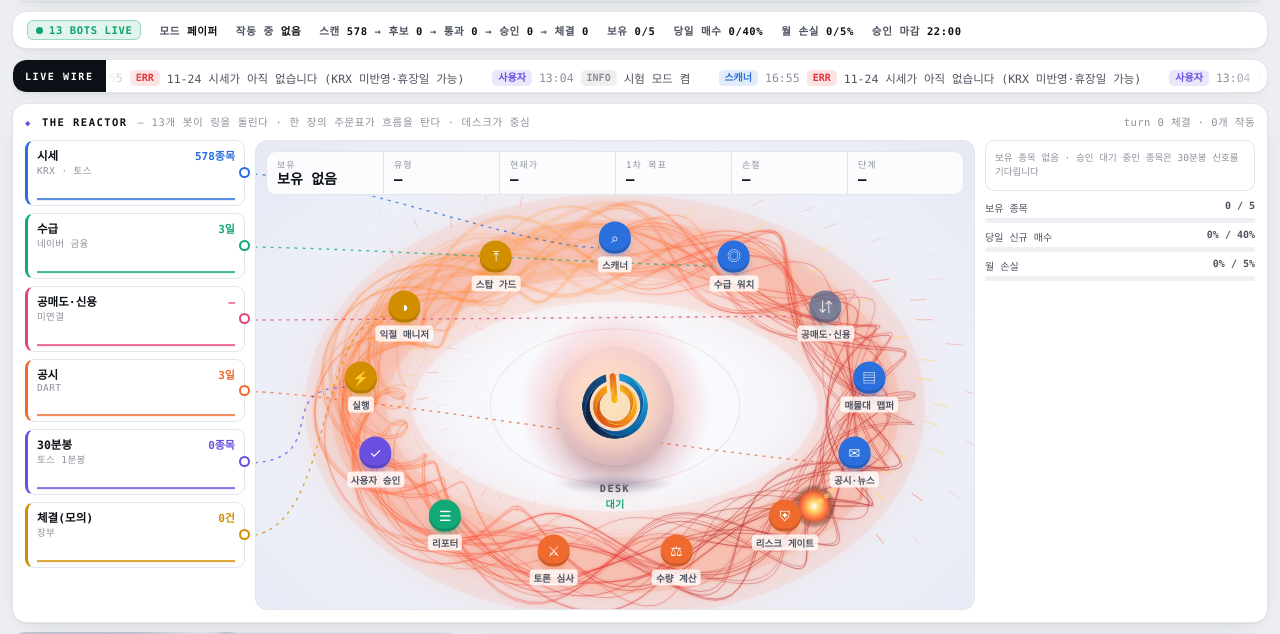
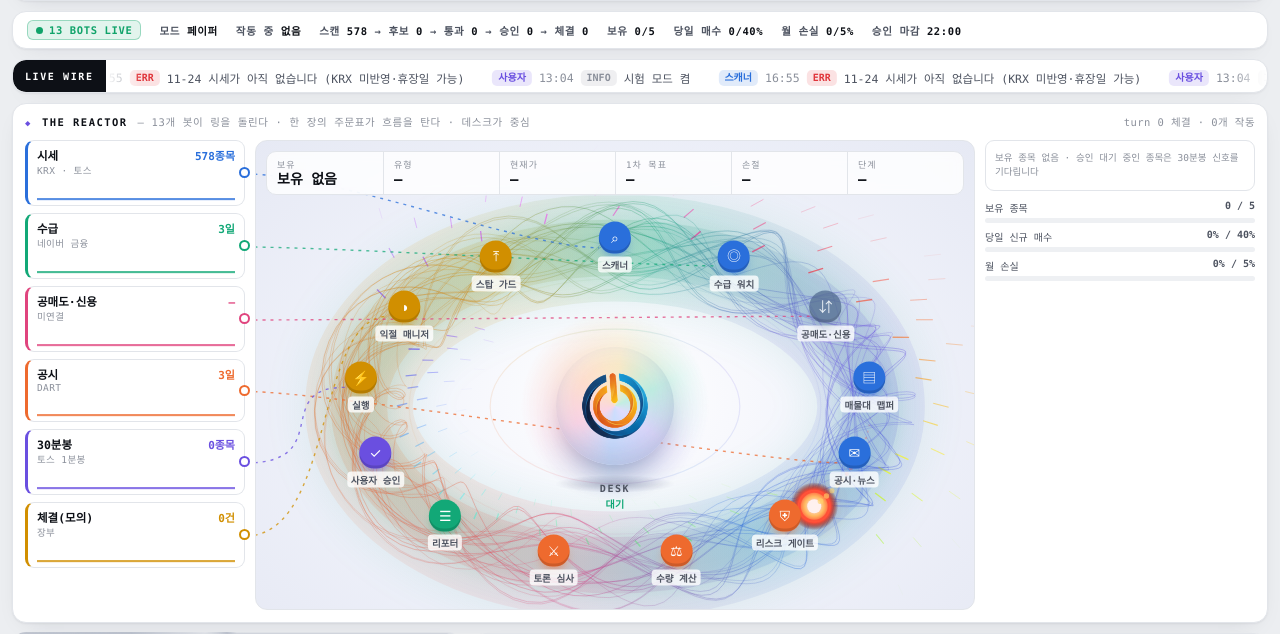
Before and after one commit to winar630/nightdesk-dashboard, a plain HTML site: page index.html in a window 1280 px wide. Shown: the part 89-723 px from the top of the page. Drawn offline with Linux system fonts and the light colour scheme; animation ran at ten frames a second.

Commit message:
Reactor: rainbow coils restored, solar fireball ticket for visibility
Co-Authored-By: Claude Opus 5.5 <noreply@anthropic.com>
Claude-Session: https://claude.ai/code/session_01XF2WsgrQjDf1kszgxMapKf

```diff
--- a/index.html
+++ b/index.html
@@ -122,8 +122,8 @@ body{margin:0}
   background:radial-gradient(circle at 36% 30%,#fff 0%,#f4f6fb 45%,#d7dcea 100%);box-shadow:0 18px 30px -12px rgba(30,40,80,.45),inset 0 -10px 18px rgba(80,90,140,.18);display:grid;place-items:center}
 :root[data-theme="dark"] .orb{background:radial-gradient(circle at 36% 30%,#3a4258 0%,#20263a 55%,#141826 100%);box-shadow:0 18px 30px -12px rgba(0,0,0,.8),inset 0 -10px 18px rgba(0,0,0,.4)}
 .orb::before{content:"";position:absolute;inset:-26px;border-radius:50%;z-index:-1;pointer-events:none;
-  background:radial-gradient(circle,rgba(255,196,90,.55) 0%,rgba(255,90,50,.32) 38%,rgba(216,30,60,.12) 58%,transparent 72%);animation:corona 3.2s ease-in-out infinite}
-@keyframes corona{50%{transform:scale(1.12);opacity:.75}}
+  background:conic-gradient(from 0deg,rgba(75,141,255,.32),rgba(255,106,160,.32),rgba(255,130,71,.32),rgba(243,181,44,.32),rgba(34,207,147,.32),rgba(157,136,255,.32),rgba(75,141,255,.32));-webkit-mask:radial-gradient(circle,#000 30%,transparent 70%);mask:radial-gradient(circle,#000 30%,transparent 70%);animation:corona 3.2s ease-in-out infinite}
+@keyframes corona{0%{transform:rotate(0) scale(1)}50%{transform:rotate(180deg) scale(1.12);opacity:.8}100%{transform:rotate(360deg) scale(1)}}
 .orb .lg{width:66px;height:66px;background:url(assets/desk-logo.png) center/contain no-repeat;animation:breathe 4s ease-in-out infinite}
 @keyframes breathe{50%{transform:scale(1.05)}}
 .orb .shadow{position:absolute;left:50%;top:100%;width:120px;height:18px;margin:10px 0 0 -60px;border-radius:50%;background:radial-gradient(closest-side,rgba(40,50,90,.28),transparent)}
@@ -480,8 +480,10 @@ function drawFrame(){
   const dark = root.dataset.theme === 'dark';
   ctx.setTransform(dpr, 0, 0, dpr, 0, 0); ctx.clearRect(0, 0, W, H);
   // 태양 계열: 진홍 → 빨강 → 주황 → 금빛 → 빨강
-  const cols = ['#8e1028', '#d81e3c', '#ff4b36', '#ff8a2a', '#ffc24d', '#ff5a3a', '#b3122f', '#8e1028'];
-  const FLARE = '#ff6a3a', CORE = '#ffd36b';
+  // 코일·코로나·태양풍은 무지개, 링을 도는 주문표만 태양색(흰 심지·금빛·빨강)이라 눈에 띈다
+  const cols = ['--c1','--c6','--c2','--c4','--c3','--c5','--c1'].map(css);
+  const FLARE = '#ff4b36', CORE = '#ffd36b';
+  const hue = a => `hsl(${((a*180/Math.PI) % 360 + 360) % 360} 95% ${dark ? 62 : 52}%)`;
   let grad; try { grad = ctx.createConicGradient(t*0.15, cx, cy); cols.forEach((c,i) => grad.addColorStop(i/(cols.length-1), c)); } catch (e) { grad = ctx.createLinearGradient(cx - Rr, 0, cx + Rr, 0); cols.forEach((c,i) => grad.addColorStop(i/(cols.length-1), c)); }
   const ring = (k, a) => [cx + Rr*k*Math.cos(a), cy + Rr*k*tilt*Math.sin(a)];
   // 코로나: 링 둘레가 숨 쉬듯 빛난다
@@ -489,11 +491,11 @@ function drawFrame(){
   ctx.save(); if (dark) ctx.globalCompositeOperation = 'lighter';
   for (const [w, al, bl] of [[Rr*0.42, 0.07 + 0.04*pulse, 40], [Rr*0.22, 0.10 + 0.05*pulse, 22]]) {
     ctx.beginPath(); ctx.ellipse(cx, cy, Rr, Rr*tilt, 0, 0, Math.PI*2);
-    ctx.strokeStyle = FLARE; ctx.lineWidth = w; ctx.globalAlpha = al; ctx.shadowColor = FLARE; ctx.shadowBlur = bl; ctx.stroke(); }
+    ctx.strokeStyle = grad; ctx.lineWidth = w; ctx.globalAlpha = al; ctx.shadowColor = cols[4]; ctx.shadowBlur = bl; ctx.stroke(); }
   ctx.restore();
   // 퍼지는 파동 (붉은 열기)
   for (let k = 0; k < 3; k++) { const p = ((t*0.25 + k/3) % 1); ctx.beginPath(); ctx.ellipse(cx, cy, Rr*(0.25 + p*0.95), Rr*tilt*(0.25 + p*0.95), 0, 0, Math.PI*2);
-    ctx.strokeStyle = cols[2]; ctx.globalAlpha = (1 - p)*0.16; ctx.lineWidth = 1.2; ctx.stroke(); }
+    ctx.strokeStyle = grad; ctx.globalAlpha = (1 - p)*0.16; ctx.lineWidth = 1.2; ctx.stroke(); }
   // 태양풍: 링에서 바깥으로 흘러 나가는 불티
   ctx.save(); if (dark) ctx.globalCompositeOperation = 'lighter';
   const N = W < 520 ? 70 : 140;
@@ -503,23 +505,26 @@ function drawFrame(){
     const k0 = 1 + (seed < .5 ? -1 : 1)*0.14, k1 = k0 + (k0 > 1 ? 1 : -0.6)*ph*0.55;
     const [x0, y0] = ring(k1 - (k0 > 1 ? 0.06 : -0.04), a - 0.02), [x1, y1] = ring(k1, a);
     ctx.globalAlpha = (1 - ph)*(0.25 + 0.5*seed);
-    ctx.strokeStyle = ph < .35 ? CORE : FLARE; ctx.lineWidth = 1.2*(1 - ph) + .3;
+    ctx.strokeStyle = hue(a + t*0.15); ctx.lineWidth = 1.2*(1 - ph) + .3;
     ctx.beginPath(); ctx.moveTo(x0, y0); ctx.lineTo(x1, y1); ctx.stroke(); }
   ctx.restore();
-  // 코일 (붉은 그라데이션)
-  const S = W < 520 ? 18 : 30, steps = 150, tube = Rr*0.16; ctx.lineWidth = W < 520 ? .75 : .9; ctx.strokeStyle = grad;
-  ctx.save(); ctx.shadowColor = FLARE; ctx.shadowBlur = dark ? 6 : 3;
+  // 코일 (무지개)
+  const S = W < 520 ? 18 : 30, steps = 150, tube = Rr*0.16; ctx.lineWidth = W < 520 ? .7 : .85; ctx.strokeStyle = grad;
+  ctx.save(); ctx.shadowColor = dark ? 'rgba(255,255,255,.35)' : 'rgba(120,120,200,.25)'; ctx.shadowBlur = dark ? 5 : 2;
   for (let k = 0; k < S; k++) { const ph = k*2*Math.PI/S, tw = 4 + (k % 3);
     ctx.beginPath();
     for (let j = 0; j <= steps; j++) { const th = j*2*Math.PI/steps, ps = ph + tw*th + t*(0.5 + (k%4)*0.12), rt = tube*(0.75 + 0.35*Math.sin(3*th + k + t*0.7));
       const rad = Rr + rt*Math.cos(ps), x = cx + rad*Math.cos(th), y = cy + rad*tilt*Math.sin(th) - rt*Math.sin(ps)*0.85;
       j ? ctx.lineTo(x, y) : ctx.moveTo(x, y); }
-    ctx.globalAlpha = 0.26 + 0.2*((k % 5)/4); ctx.stroke(); }
+    ctx.globalAlpha = 0.22 + 0.18*((k % 5)/4); ctx.stroke(); }
   ctx.restore();
   // 주문표 하나가 링을 탄다 (뜨거운 불꽃 머리 + 꼬리)
   const th = -Math.PI/2 + t*0.45, [px, py] = ring(1, th);
-  ctx.globalAlpha = 1; const gl = ctx.createRadialGradient(px, py, 0, px, py, 22); gl.addColorStop(0, '#fff'); gl.addColorStop(.25, CORE); gl.addColorStop(.6, FLARE); gl.addColorStop(1, 'transparent');
-  ctx.fillStyle = gl; ctx.beginPath(); ctx.arc(px, py, 22, 0, Math.PI*2); ctx.fill();
+  ctx.save(); ctx.globalAlpha = 1; ctx.shadowColor = FLARE; ctx.shadowBlur = 24;
+  const gl = ctx.createRadialGradient(px, py, 0, px, py, 24); gl.addColorStop(0, '#fff'); gl.addColorStop(.22, '#fff6d8'); gl.addColorStop(.4, CORE); gl.addColorStop(.68, FLARE); gl.addColorStop(1, 'transparent');
+  ctx.fillStyle = gl; ctx.beginPath(); ctx.arc(px, py, 24, 0, Math.PI*2); ctx.fill();
+  ctx.beginPath(); ctx.arc(px, py, 7, 0, Math.PI*2); ctx.fillStyle = '#fff'; ctx.fill();
+  ctx.lineWidth = 2; ctx.strokeStyle = FLARE; ctx.globalAlpha = 0.5 + 0.5*pulse; ctx.beginPath(); ctx.arc(px, py, 12 + 4*pulse, 0, Math.PI*2); ctx.stroke(); ctx.restore();
   for (let q = 1; q < 18; q++) { const [qx, qy] = ring(1, th - q*0.04); ctx.globalAlpha = (1 - q/18)*0.7; ctx.fillStyle = q < 6 ? CORE : FLARE;
     ctx.beginPath(); ctx.arc(qx, qy, 3*(1 - q/20), 0, Math.PI*2); ctx.fill(); }
   ctx.globalAlpha = 1;
```
